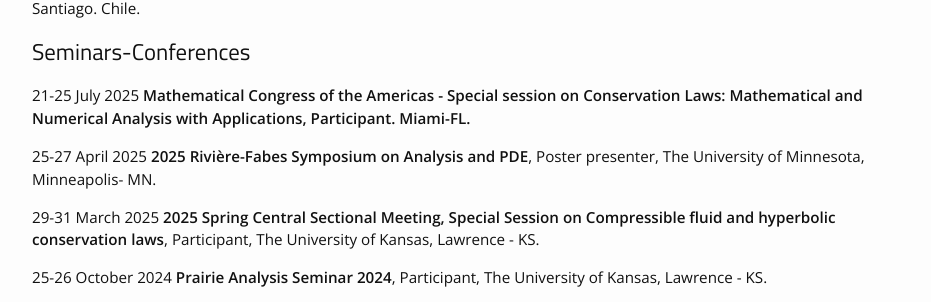
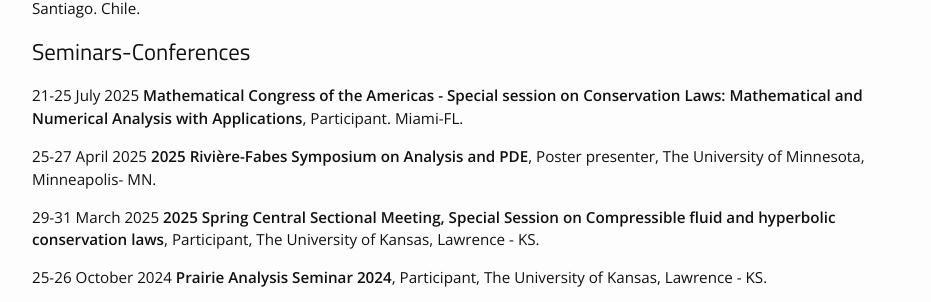
Before and after one commit to jdavidbel/jdavidbel.github.io, a Jekyll site: the page built from cv.md, in a window 1280 px wide. Shown: the part 766-1068 px from the top of the page, without its empty margins (163-1094 px from the left). Built offline with Jekyll 4.4.1, drawn with Linux system fonts in a browser that asks for light colours.

Commit message:
Update cv.md

```diff
--- a/cv.md
+++ b/cv.md
@@ -38,7 +38,7 @@ Spring 2025  **Post-Comprehensive Research Fellowship**, Graduate College, The U
 
 ## Seminars-Conferences
 
-21-25 July 2025 **Mathematical Congress of the Americas - Special session on Conservation Laws: Mathematical and Numerical Analysis with Applications, Participant. Miami-FL.**
+21-25 July 2025 **Mathematical Congress of the Americas - Special session on Conservation Laws: Mathematical and Numerical Analysis with Applications**, Participant. Miami-FL.
 
 25-27 April 2025 **2025 Rivière-Fabes Symposium on Analysis and PDE**, Poster presenter, The University of Minnesota, Minneapolis- MN.
 
```
